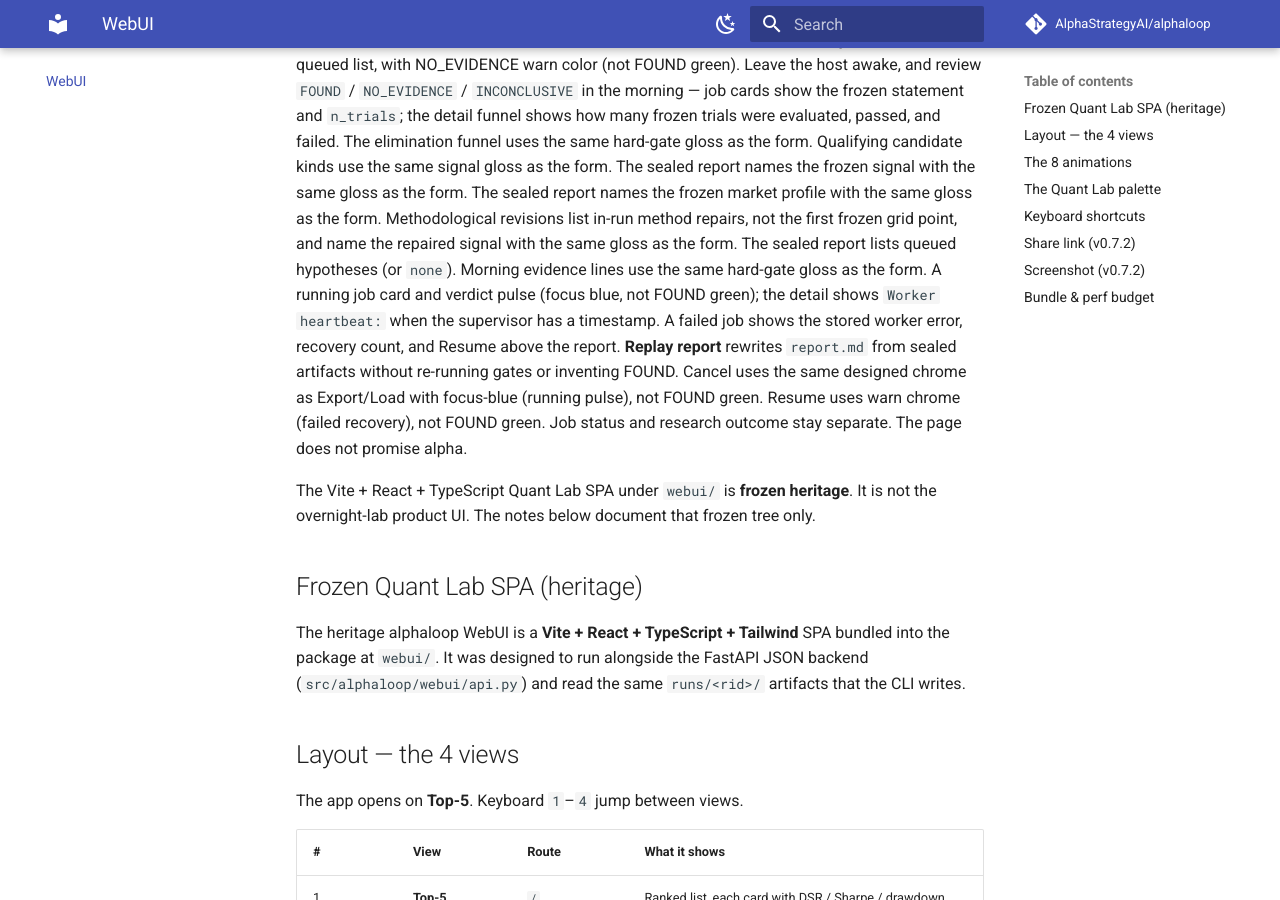
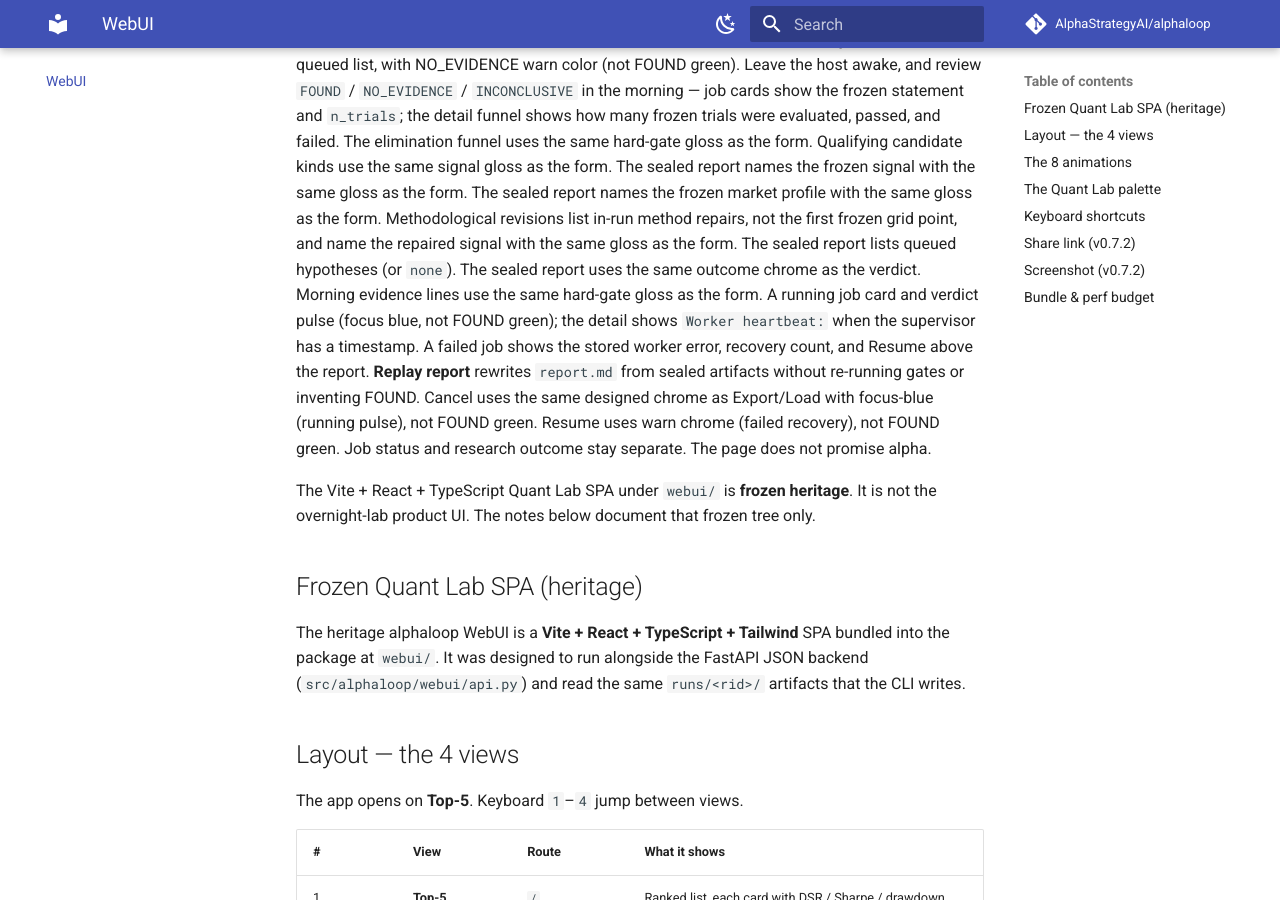
Before and after one commit to AlphaStrategyAI/alphaloop, an MkDocs documentation site: the page built from docs/webui.md, in a window 1280 px wide and 900 px high, scrolled down 585 px. Built offline with MkDocs 1.6.1 and Material for MkDocs 9.7.7, drawn with Linux system fonts in a browser that asks for light colours; comment, search, counter and statistics services are not loaded.

Commit message:
feat: give the sealed report the same outcome chrome as the verdict
#report is readable foreground text and uses FOUND / NO_EVIDENCE /
INCONCLUSIVE border language. File bytes stay textContent.

Co-authored-by: PatrickFeng <AlphaStrategyAI@users.noreply.github.com>

```diff
--- a/docs/webui.md
+++ b/docs/webui.md
@@ -32,7 +32,8 @@ frozen signal with the same gloss as the form. The sealed report names the
 frozen market profile with the same gloss as the form. Methodological revisions
 list in-run method repairs, not the first frozen grid point, and name the
 repaired signal with the same gloss as the form. The sealed report lists
-queued hypotheses (or `none`). Morning evidence
+queued hypotheses (or `none`). The sealed report uses the same outcome
+chrome as the verdict. Morning evidence
 lines use the same hard-gate gloss as the form. A running job card
 and verdict pulse (focus blue, not FOUND green); the detail shows
 `Worker heartbeat:` when the supervisor has a timestamp. A failed job
--- a/src/alphaloop/webui/static/app.js
+++ b/src/alphaloop/webui/static/app.js
@@ -601,6 +601,7 @@ function fillPrimaryEvidence(job) {
 
 function fillReport(job) {
   const node = document.getElementById("report");
+  node.dataset.outcome = job.research_outcome || "";
   node.textContent = job.report_markdown || "";
 }
 
```
Also changed, not shown: docs/plans/2026-08-20-report-chrome.md (+4 -4 lines), src/alphaloop/webui/static/styles.css (+17 -2 lines), 2 other files.
